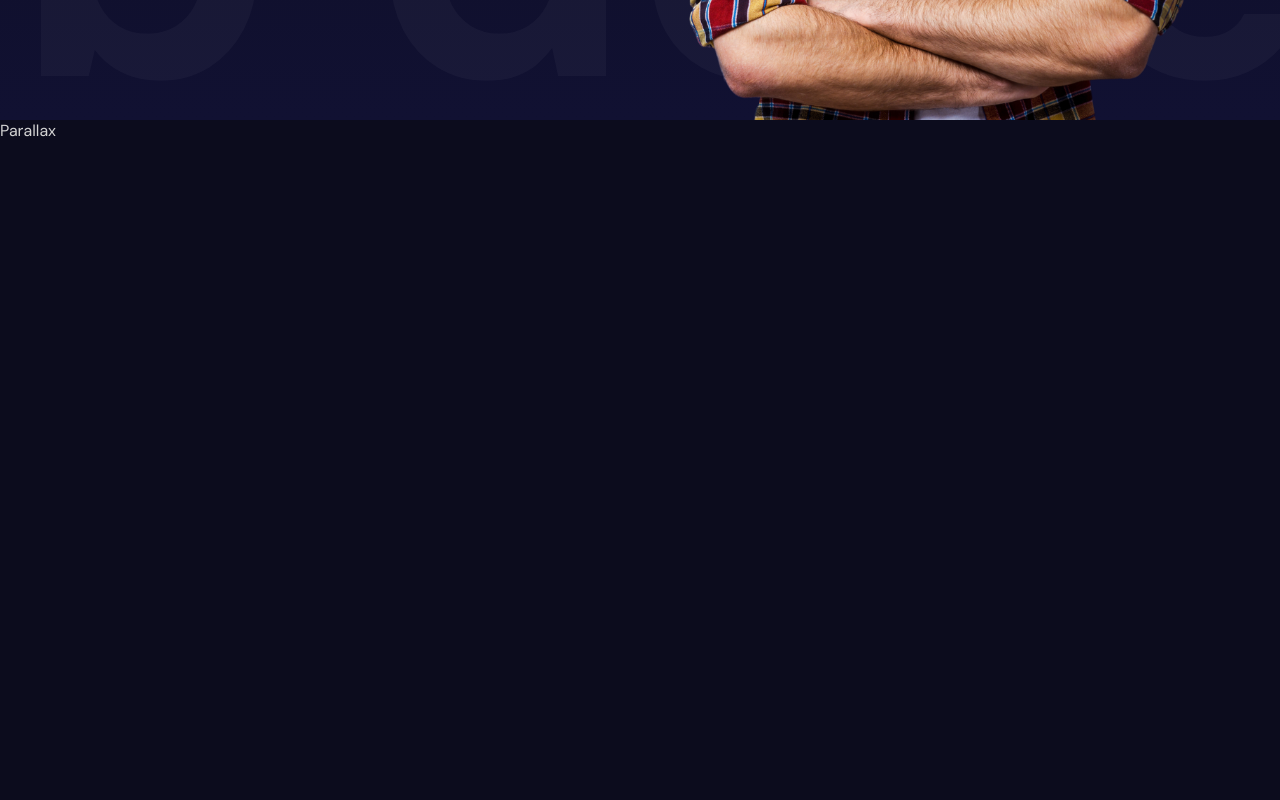
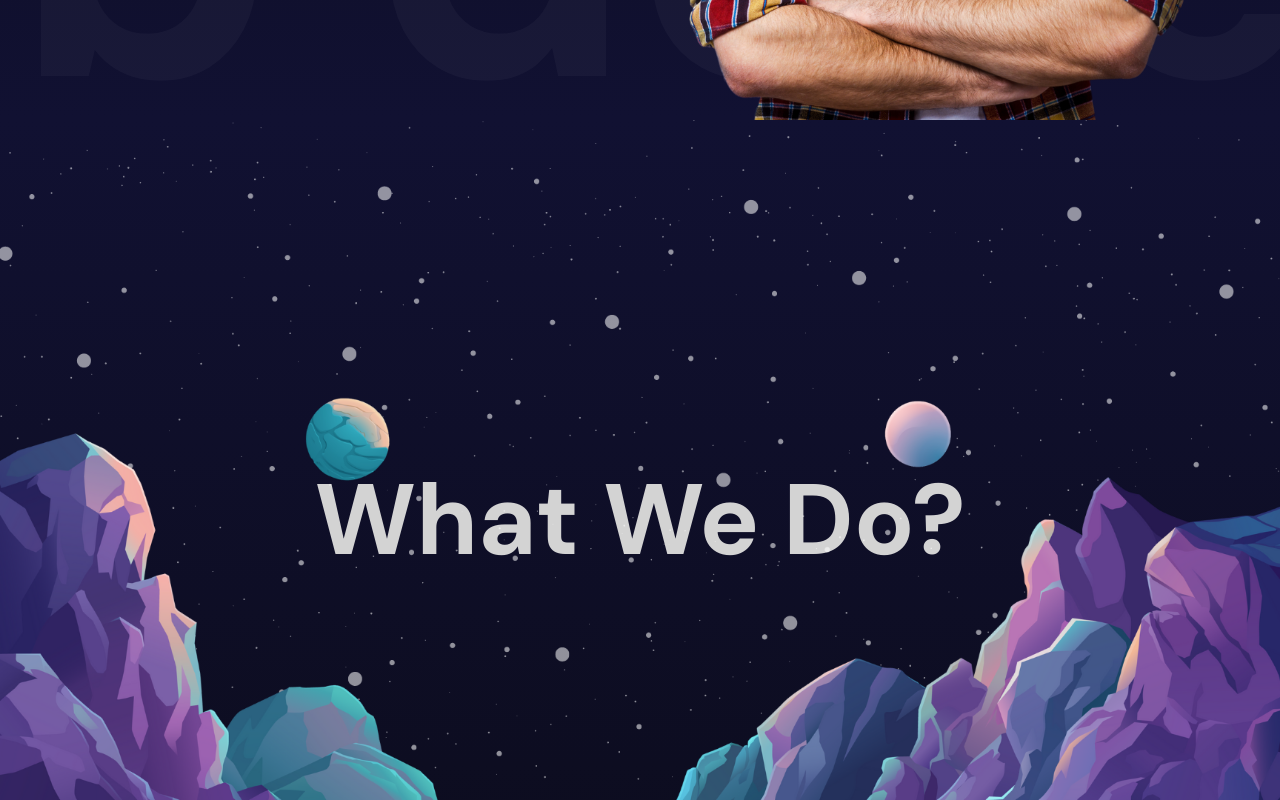
Before and after one commit to Nuriddin-775/portfolio, a React (Vite) app: page / in a window 1280 px wide. Shown: the part 680-1480 px from the top of the page. Built offline with nearby package versions, Linux system fonts and the light colour scheme.

Commit message:
parallax section complete

```diff
--- a/src/pages/home/components/hero/hero.scss
+++ b/src/pages/home/components/hero/hero.scss
@@ -3,7 +3,6 @@
 .hero {
   height: calc(100vh - 100px);
   background: linear-gradient(180deg, #0c0c1d, #111132);
-  scroll-snap-align: center;
   overflow: hidden;
   position: relative;
 
@@ -15,11 +14,13 @@
   }
 
   &-info {
+    position: relative;
     height: 100%;
     display: flex;
     flex-direction: column;
     justify-content: center;
     gap: 40px;
+    z-index: 5;
 
     h2 {
       font-size: 30px;
@@ -58,5 +59,6 @@
     color: #ffffff09;
     width: 50%;
     font-weight: bold;
+    z-index: 1;
   }
 }
--- a/src/pages/home/components/parallax/Parallax.tsx
+++ b/src/pages/home/components/parallax/Parallax.tsx
@@ -1,9 +1,38 @@
+import { motion, useScroll, useTransform } from "framer-motion";
 import "./parallax.scss";
+import { useRef } from "react";
 
-function ParallaxSection() {
+function ParallaxSection({ type }: { type: string }) {
+  const ref = useRef();
+
+  const { scrollYProgress } = useScroll({
+    target: ref,
+    offset: ["start start", "end start"],
+  });
+
+  const yBg = useTransform(scrollYProgress, [0, 1], ["0%", "100%"]);
+  const yText = useTransform(scrollYProgress, [0, 1], ["0%", "500%"]);
+
   return (
-    <div id="Portfolio" className="parallax-section">
-      Parallax
+    <div
+      className={`parallax ${
+        type === "services" ? "parallax-light" : "parallax-dark"
+      }`}
+      ref={ref}
+    >
+      <motion.h1 style={{ y: yText }}>
+        {type === "services" ? "What We Do?" : "What We Did?"}
+      </motion.h1>
+      <motion.div className="parallax-mountains"></motion.div>
+      <motion.div
+        className={`parallax-planets ${
+          type === "services"
+            ? "parallax-planets-dark"
+            : "parallax-planets-light"
+        }`}
+        style={{ y: yBg }}
+      ></motion.div>
+      <motion.div className="parallax-stars" style={{ x: yBg }}></motion.div>
     </div>
   );
 }
--- a/src/pages/home/components/parallax/parallax.scss
+++ b/src/pages/home/components/parallax/parallax.scss
@@ -1,6 +1,55 @@
 @import "src/styles/variables.scss";
 
-.parallax-section {
+.parallax {
   height: 100vh;
   scroll-snap-align: center;
+  position: relative;
+  @include flex-center;
+  overflow: hidden;
+
+  &-light {
+    background: linear-gradient(180deg, #111132, #0c0c1d);
+  }
+  &-dark {
+    background: linear-gradient(180deg, #111132, #505064);
+  }
+
+  h1 {
+    font-size: 100px;
+  }
+
+  &-mountains {
+    background-image: url("/img/mountains.png");
+    background-size: cover;
+    background-position: bottom;
+    width: 100%;
+    height: 100%;
+    position: absolute;
+    z-index: 2;
+  }
+  &-planets {
+    background-image: url("/img/planets.png");
+    background-size: cover;
+    background-position: bottom;
+    width: 100%;
+    height: 100%;
+    position: absolute;
+    z-index: 3;
+
+    &-light {
+      background-image: url("/img/sun.png");
+    }
+    &-dark {
+      background-image: url("/img/planets.png");
+    }
+  }
+  &-stars {
+    background-image: url("/img/stars.png");
+    background-size: cover;
+    background-position: bottom;
+    width: 100%;
+    height: 100%;
+    position: absolute;
+    z-index: 1;
+  }
 }
--- /dev/null
+++ b/src/pages/home/components/portfolio/portfolio.scss
@@ -0,0 +1,6 @@
+@import "src/styles/variables.scss";
+
+.parallax-section {
+  height: 100vh;
+  scroll-snap-align: center;
+}
--- a/src/pages/home/components/services/Services.tsx
+++ b/src/pages/home/components/services/Services.tsx
@@ -1,7 +1,11 @@
 import "./services.scss";
 
 function ServicesSection() {
-  return <div className="section-services">ServicesSection</div>;
+  return (
+    <div id="Services" className="section-services">
+      ServicesSection
+    </div>
+  );
 }
 
 export default ServicesSection;
--- a/src/pages/home/components/sidebar/sidebar.scss
+++ b/src/pages/home/components/sidebar/sidebar.scss
@@ -15,6 +15,7 @@
     top: 0;
     left: 0;
     width: 400px;
+    z-index: 999;
 
     &-links {
       position: absolute;
@@ -40,6 +41,7 @@
     border: none;
     background-color: transparent;
     cursor: pointer;
+    z-index: 999;
 
     .menu-icon {
       width: 32px;
--- a/src/pages/home/index.tsx
+++ b/src/pages/home/index.tsx
@@ -9,8 +9,9 @@ function HomePage() {
     <div className="home">
       <Navbar />
       <HeroSection />
-      <ParallaxSection />
-      <ServicesSection />
+      {/* <ServicesSection /> */}
+      <ParallaxSection type={"services"} />
+      <ParallaxSection type={"portfolio"} />
     </div>
   );
 }
```
Also changed, not shown: src/pages/home/components/portfolio/Portfolio.tsx (added, +11 -0 lines).
